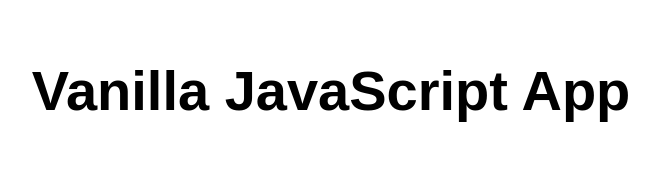
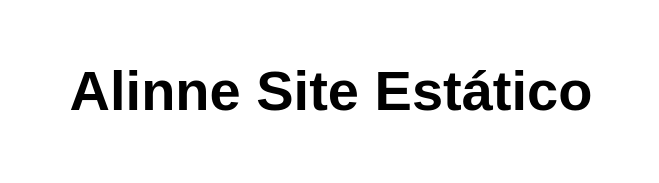
Before and after one commit to alinnesilva/my-first-static-web-app, a website: page src/index.html in a window 1280 px wide. Shown: the whole page, without its empty margins (309-968 px from the left). Drawn offline with Linux system fonts and the light colour scheme.

Commit message:
Update index.html
alteração no site

```diff
--- a/src/index.html
+++ b/src/index.html
@@ -5,12 +5,12 @@
   <meta charset="UTF-8">
   <meta name="viewport" content="width=device-width, initial-scale=1.0">
   <link rel="stylesheet" href="styles.css">
-  <title>Vanilla JavaScript App</title>
+  <title>DRPC Alinne</title>
 </head>
 
 <body>
   <main>
-    <h1>Vanilla JavaScript App</h1>
+    <h1>Alinne Site Estático</h1>
   </main>
 </body>
 
```
